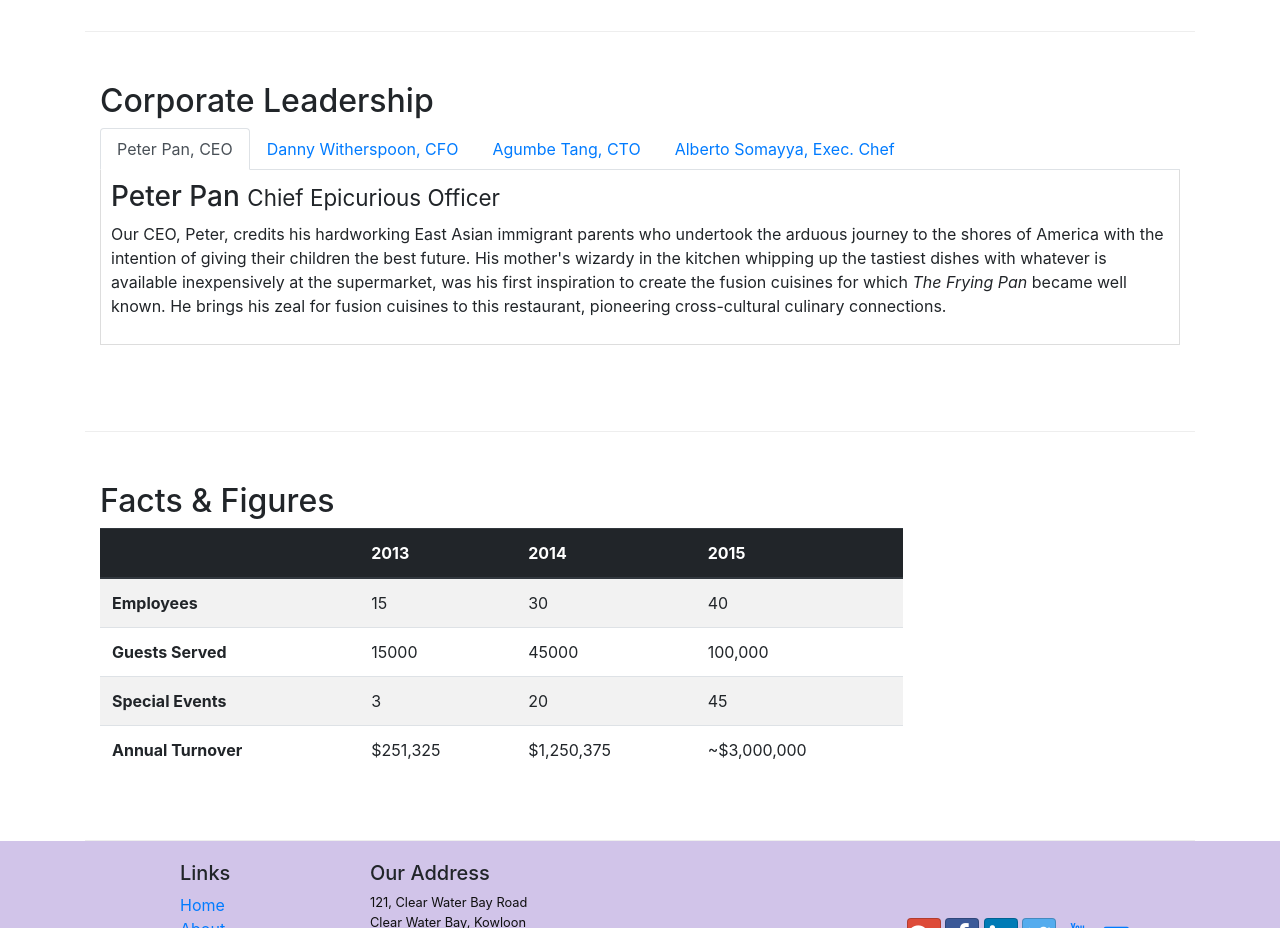
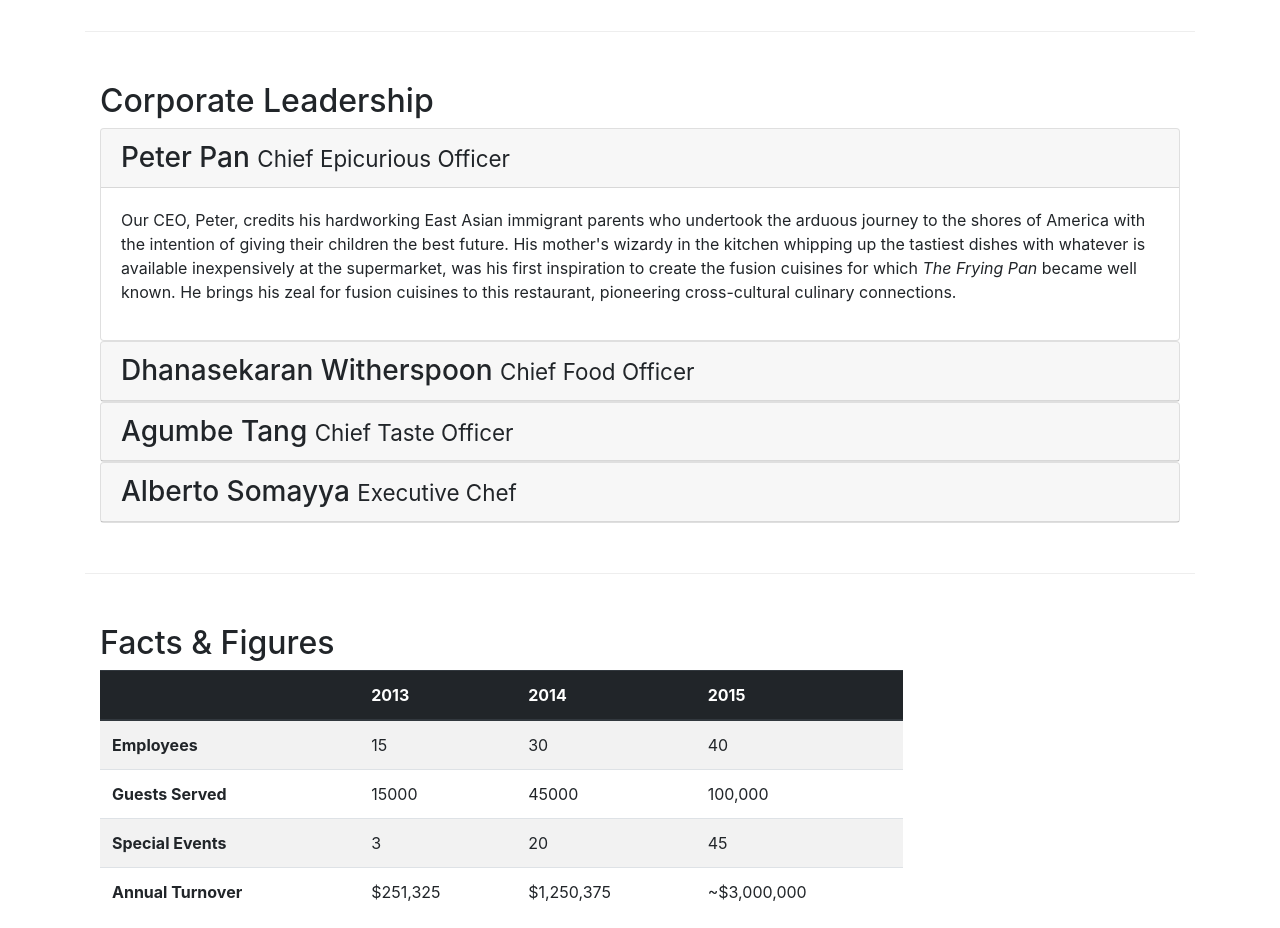
Before and after one commit to christinechengubc/coursera_front_end, a website: page Bootstrap4/conFusion/aboutus.html in a window 1280 px wide. Shown: the part 940-1868 px from the top of the page. Drawn offline with nearby package versions, Linux system fonts and the light colour scheme.

Commit message:
Replace aboutus tabs with accordion

```diff
--- a/Bootstrap4/conFusion/aboutus.html
+++ b/Bootstrap4/conFusion/aboutus.html
@@ -104,37 +104,65 @@
             <div class="col-12">
                 <h2>Corporate Leadership</h2>
 
-                <ul class="nav nav-tabs">
-                    <li class="nav-item">
-                        <a class="nav-link active" href="#peter" role="tab" data-toggle="tab">Peter Pan, CEO</a>
-                    </li>
-                    <li class="nav-item">
-                        <a class="nav-link" href="#danny" role="tab" data-toggle="tab">Danny Witherspoon, CFO</a>
-                    </li>
-                    <li class="nav-item">
-                        <a class="nav-link" href="#agumbe" role="tab" data-toggle="tab">Agumbe Tang, CTO</a>
-                    </li>
-                    <li class="nav-item">
-                        <a class="nav-link" href="#alberto" role="tab" data-toggle="tab">Alberto Somayya, Exec. Chef</a>
-                    </li>
-                </ul>
+                <div id="accordion">
+                    <div class="card">
+                        <div class="card-header" role="tab" id="peterhead">
+                            <h3 class="mb-0">
+                                <a data-toggle="collapse" data-target="#peter">
+                                    Peter Pan <small>Chief Epicurious Officer</small>
+                                </a>
+                            </h3>
+                        </div>
+                        <div role="tabpanel" class="collapse show" id="peter" data-parent="accordion">
+                            <div class="card-body">
+                                <p class="d-none d-sm-block">Our CEO, Peter, credits his hardworking East Asian immigrant parents who undertook the arduous journey to the shores of America with the intention of giving their children the best future. His mother's wizardy in the kitchen whipping up the tastiest dishes with whatever is available inexpensively at the supermarket, was his first inspiration to create the fusion cuisines for which <em>The Frying Pan</em> became well known. He brings his zeal for fusion cuisines to this restaurant, pioneering cross-cultural culinary connections.</p>
+                            </div>
+                        </div>
+                    </div>
 
-                <div class="tab-content">
-                    <div role="tabpanel" class="tab-pane fade show active" id="peter">
-                        <h3>Peter Pan <small>Chief Epicurious Officer</small></h3>
-                        <p class="d-none d-sm-block">Our CEO, Peter, credits his hardworking East Asian immigrant parents who undertook the arduous journey to the shores of America with the intention of giving their children the best future. His mother's wizardy in the kitchen whipping up the tastiest dishes with whatever is available inexpensively at the supermarket, was his first inspiration to create the fusion cuisines for which <em>The Frying Pan</em> became well known. He brings his zeal for fusion cuisines to this restaurant, pioneering cross-cultural culinary connections.</p>
+                    <div class="card">
+                        <div class="card-header" role="tab" id="dannyhead">
+                            <h3 class="mb-0">
+                                <a data-toggle="collapse" data-target="#danny">
+                                    Dhanasekaran Witherspoon <small>Chief Food Officer</small>
+                                </a>
+                            </h3>
+                        </div>
+                        <div role="tabpanel" class="collapse" id="danny" data-parent="accordion">
+                            <div class="card-body">
+                                <p class="d-none d-sm-block">Our CFO, Danny, as he is affectionately referred to by his colleagues, comes from a long established family tradition in farming and produce. His experiences growing up on a farm in the Australian outback gave him great appreciation for varieties of food sources. As he puts it in his own words, <em>Everything that runs, wins, and everything that stays, pays!</em></p>
+                            </div>
+                        </div>
                     </div>
-                    <div role="tabpanel" class="tab-pane fade" id="danny">
-                        <h3>Dhanasekaran Witherspoon <small>Chief Food Officer</small></h3>
-                        <p class="d-none d-sm-block">Our CFO, Danny, as he is affectionately referred to by his colleagues, comes from a long established family tradition in farming and produce. His experiences growing up on a farm in the Australian outback gave him great appreciation for varieties of food sources. As he puts it in his own words, <em>Everything that runs, wins, and everything that stays, pays!</em></p>
+
+                    <div class="card">
+                        <div class="card-header" role="tab" id="agumbehead">
+                            <h3 class="mb-0">
+                                <a data-toggle="collapse" data-target="#agumbe">
+                                    Agumbe Tang <small>Chief Taste Officer</small>
+                                </a>
+                            </h3>
+                        </div>
+                        <div role="tabpanel" class="collapse" id="agumbe" data-parent="accordion">
+                            <div class="card-body">
+                                <p class="d-none d-sm-block">Blessed with the most discerning gustatory sense, Agumbe, our CTO, personally ensures that every dish that we serve meets his exacting tastes. Our chefs dread the tongue lashing that ensues if their dish does not meet his exacting standards. He lives by his motto, <em>You click only if you survive my lick.</em></p>
+                            </div>
+                        </div>
                     </div>
-                    <div role="tabpanel" class="tab-pane fade" id="agumbe">
-                        <h3>Agumbe Tang <small>Chief Taste Officer</small></h3>
-                        <p class="d-none d-sm-block">Blessed with the most discerning gustatory sense, Agumbe, our CTO, personally ensures that every dish that we serve meets his exacting tastes. Our chefs dread the tongue lashing that ensues if their dish does not meet his exacting standards. He lives by his motto, <em>You click only if you survive my lick.</em></p>
-                    </div>
-                    <div role="tabpanel" class="tab-pane fade" id="alberto">
-                        <h3>Alberto Somayya <small>Executive Chef</small></h3>
-                        <p class="d-none d-sm-block">Award winning three-star Michelin chef with wide International experience having worked closely with whos-who in the culinary world, he specializes in creating mouthwatering Indo-Italian fusion experiences. He says, <em>Put together the cuisines from the two craziest cultures, and you get a winning hit! Amma Mia!</em></p>
+
+                    <div class="card">
+                        <div class="card-header" role="tab" id="albertohead">
+                            <h3 class="mb-0">
+                                <a data-toggle="collapse" data-target="#alberto">
+                                    Alberto Somayya <small>Executive Chef</small>
+                                </a>
+                            </h3>
+                        </div>
+                        <div role="tabpanel" class="collapse" id="alberto" data-parent="accordion">
+                            <div class="card-body">
+                                <p class="d-none d-sm-block">Award winning three-star Michelin chef with wide International experience having worked closely with whos-who in the culinary world, he specializes in creating mouthwatering Indo-Italian fusion experiences. He says, <em>Put together the cuisines from the two craziest cultures, and you get a winning hit! Amma Mia!</em></p>
+                            </div>
+                        </div>
                     </div>
                 </div>
 
```
